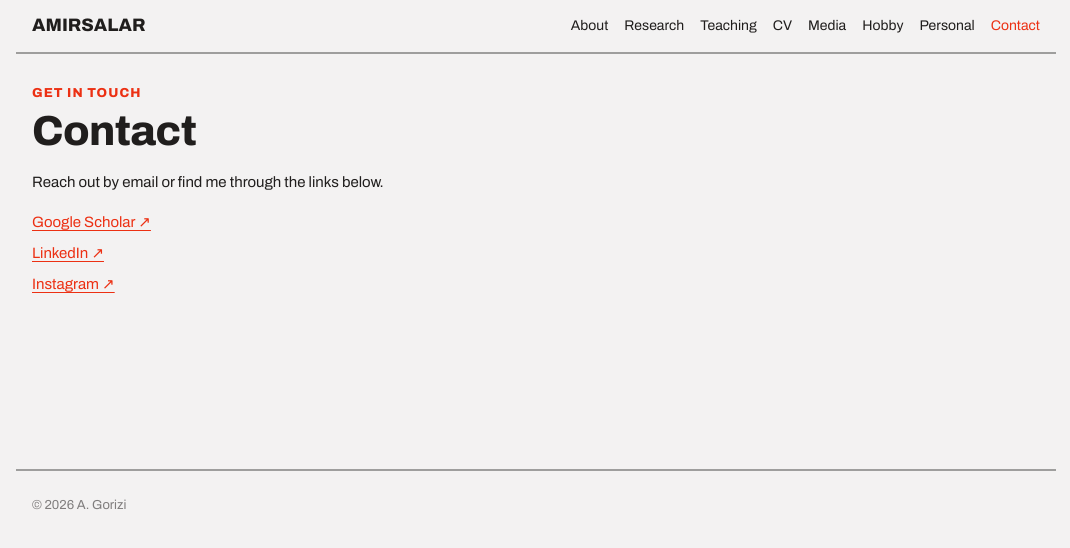
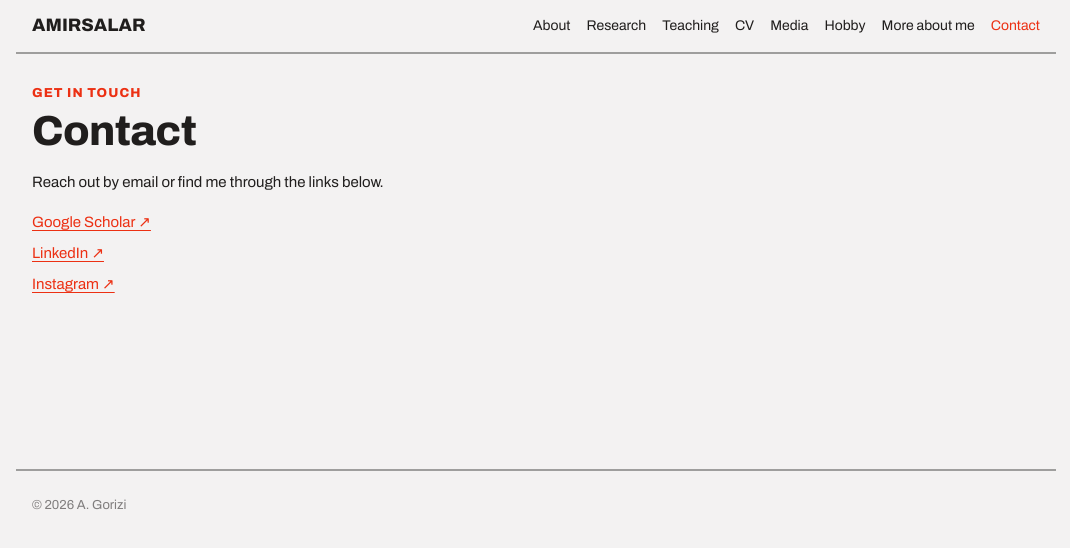
Before and after one commit to ajgorizi/academic-website, a plain HTML site: page contact.dc.html in a window 1280 px wide. Shown: the whole page, without its empty margins (104-1174 px from the left). Drawn offline with nearby package versions, Linux system fonts and the light colour scheme.

Commit message:
Rename Personal tab to More about me
Co-Authored-By: Claude Opus 5.5 <noreply@anthropic.com>
Claude-Session: https://claude.ai/code/session_01C86XNC14yuZ6qRNdCPf7MP

```diff
--- a/contact.dc.html
+++ b/contact.dc.html
@@ -57,7 +57,7 @@
     <a href="./cv.dc.html">CV</a>
     <a href="./media.dc.html">Media</a>
     <a href="./hobby.dc.html">Hobby</a>
-    <a href="./hello/">Personal</a>
+    <a href="./hello/">More about me</a>
     <a href="./contact.dc.html" aria-current="page">Contact</a>
   </nav>
 
```
Also changed, not shown: cv.dc.html (+1 -1 lines), hobby.dc.html (+1 -1 lines), index.dc.html (+1 -1 lines), index.html (+1 -1 lines), media.dc.html (+1 -1 lines), research.dc.html (+1 -1 lines), teaching.dc.html (+1 -1 lines).
